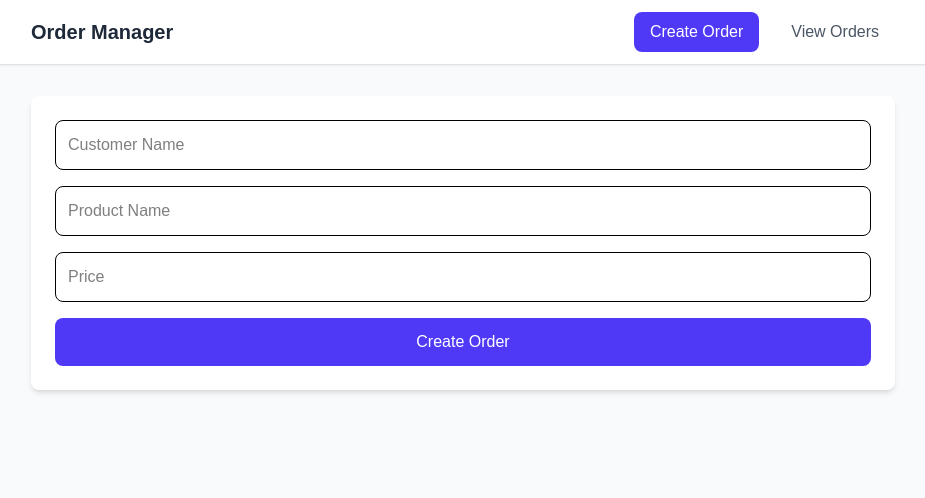
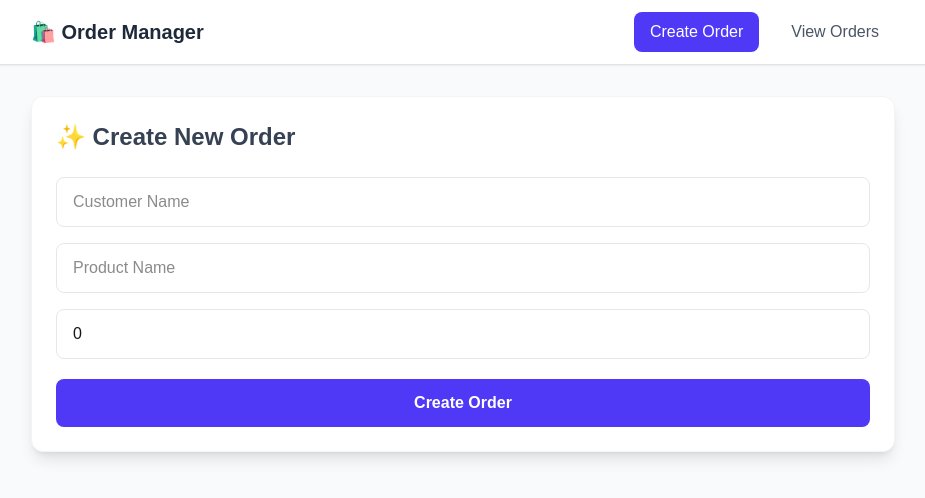
Before and after one commit to Shreya728/order-frontend, a Next.js app: page / in a window 1280 px wide. Shown: the top 498 px of the page, without its empty margins (177-1102 px from the left). Built offline with nearby package versions, Linux system fonts and the light colour scheme.

Commit message:
Update index.js

```diff
--- a/pages/index.js
+++ b/pages/index.js
@@ -5,26 +5,33 @@ import { TrashIcon } from '@heroicons/react/24/outline'
 const API_URL = "https://order-backend-1.onrender.com"
 const axiosInstance = axios.create({
   baseURL: API_URL,
-  timeout: 30000
+  timeout: 15000
 })
 
 export default function Home() {
-  const [view, setView] = useState('create')
+  const [currentView, setCurrentView] = useState('create')
   const [orders, setOrders] = useState([])
   const [formData, setFormData] = useState({
     customer_name: '',
     product_name: '',
-    price: ''
+    price: 0
   })
   const [error, setError] = useState('')
   const [loading, setLoading] = useState(false)
 
+  // Fetch orders when switching to view mode
+  useEffect(() => {
+    if (currentView === 'view') {
+      fetchOrders()
+    }
+  }, [currentView])
+
   const fetchOrders = async () => {
     try {
-      const { data } = await axiosInstance.get('/orders')
-      setOrders(data)
-    } catch (err) {
-      handleError(err, 'fetching orders')
+      const response = await axiosInstance.get('/orders')
+      setOrders(response.data)
+    } catch (error) {
+      handleError(error, 'fetching orders')
     }
   }
 
@@ -32,12 +39,12 @@ export default function Home() {
     e.preventDefault()
     setLoading(true)
     setError('')
-
     try {
-      await axiosInstance.post('/orders', formData)
-      setFormData({ customer_name: '', product_name: '', price: '' })
-    } catch (err) {
-      handleError(err, 'creating order')
+      await axiosInstance.post('/order', formData)
+      setFormData({ customer_name: '', product_name: '', price: 0 })
+      setCurrentView('view') // Switch to view after creation
+    } catch (error) {
+      handleError(error, 'creating order')
     } finally {
       setLoading(false)
     }
@@ -45,41 +52,47 @@ export default function Home() {
 
   const deleteOrder = async (id) => {
     try {
-      await axiosInstance.delete(`/orders/${id}`)
+      await axiosInstance.delete(`/order/${id}`)
       fetchOrders()
-    } catch (err) {
-      handleError(err, 'deleting order')
+    } catch (error) {
+      handleError(error, 'deleting order')
     }
   }
 
   const handleError = (error, context) => {
     let message = `Error ${context}: `
-    message += error.response?.data?.detail || error.message
+    if (error.response) {
+      message += error.response.data?.detail || error.response.statusText
+    } else {
+      message += error.message
+    }
     setError(message)
   }
 
   return (
     <div className="min-h-screen bg-gray-50">
+      {/* Navigation Bar */}
       <nav className="bg-white shadow-sm">
         <div className="max-w-4xl mx-auto px-4">
           <div className="flex justify-between items-center h-16">
-            <h1 className="text-xl font-bold text-gray-800">Order Manager</h1>
-            <div className="flex gap-4">
+            <h1 className="text-xl font-bold text-gray-800">🛍️ Order Manager</h1>
+            <div className="flex space-x-4">
               <button
-                onClick={() => setView('create')}
+                onClick={() => setCurrentView('create')}
                 className={`px-4 py-2 rounded-lg ${
-                  view === 'create' ? 'bg-indigo-600 text-white' : 'text-gray-600'
+                  currentView === 'create'
+                    ? 'bg-indigo-600 text-white'
+                    : 'text-gray-600 hover:bg-gray-100'
                 }`}
               >
                 Create Order
               </button>
               <button
-                onClick={() => {
-                  setView('view')
-                  fetchOrders()
-                }}
+                onClick={() => setCurrentView('view')}
                 className={`px-4 py-2 rounded-lg ${
-                  view === 'view' ? 'bg-indigo-600 text-white' : 'text-gray-600'
+                  currentView === 'view'
+                    ? 'bg-indigo-600 text-white'
+                    : 'text-gray-600 hover:bg-gray-100'
                 }`}
               >
                 View Orders
@@ -96,49 +109,89 @@ export default function Home() {
           </div>
         )}
 
-        {view === 'create' ? (
-          <form onSubmit={handleSubmit} className="space-y-4 bg-white p-6 rounded-lg shadow-md">
+        {currentView === 'create' ? (
+          /* Create Order Form */
+          <div className="bg-white rounded-xl shadow-lg p-6 mb-8 border border-gray-100">
+            <h2 className="text-2xl font-semibold text-gray-700 mb-6">✨ Create New Order</h2>
+            <form onSubmit={handleSubmit} className="space-y-5">
+              <div className="space-y-4">
                 <input
                   type="text"
+                  name="customer_name"
                   placeholder="Customer Name"
                   value={formData.customer_name}
                   onChange={(e) => setFormData({...formData, customer_name: e.target.value})}
-              className="w-full p-3 border rounded-lg text-black focus:ring-indigo-500"
+                  className="w-full px-4 py-3 rounded-lg border border-gray-200 focus:ring-2 focus:ring-indigo-500 outline-none"
                   required
                 />
                 <input
                   type="text"
+                  name="product_name"
                   placeholder="Product Name"
                   value={formData.product_name}
                   onChange={(e) => setFormData({...formData, product_name: e.target.value})}
-              className="w-full p-3 border rounded-lg text-black focus:ring-indigo-500"
+                  className="w-full px-4 py-3 rounded-lg border border-gray-200 focus:ring-2 focus:ring-indigo-500 outline-none"
                   required
                 />
                 <input
                   type="number"
+                  name="price"
                   placeholder="Price"
                   value={formData.price}
-              onChange={(e) => setFormData({...formData, price: e.target.value})}
-              className="w-full p-3 border rounded-lg text-black focus:ring-indigo-500"
+                  onChange={(e) => setFormData({...formData, price: parseFloat(e.target.value)})}
+                  className="w-full px-4 py-3 rounded-lg border border-gray-200 focus:ring-2 focus:ring-indigo-500 outline-none"
                   step="0.01"
                   required
                 />
-            <button type="submit" disabled={loading} className={`w-full bg-indigo-600 text-white p-3 rounded-lg ${loading ? 'opacity-50' : ''}`}>
-              {loading ? 'Processing...' : 'Create Order'}
+              </div>
+              <button
+                type="submit"
+                disabled={loading}
+                className={`w-full bg-indigo-600 hover:bg-indigo-700 text-white font-semibold py-3 px-6 rounded-lg ${
+                  loading ? 'opacity-50 cursor-not-allowed' : ''
+                }`}
+              >
+                {loading ? 'Creating...' : 'Create Order'}
               </button>
             </form>
+          </div>
+        ) : (
+          /* Orders List */
+          <div className="space-y-4">
+            {orders.length === 0 ? (
+              <p className="text-center text-gray-500 py-8">
+                No orders found. Create one to get started!
+              </p>
             ) : (
               orders.map((order) => (
-            <div key={order.id} className="bg-white p-6 rounded-lg shadow-md flex justify-between items-center">
-              <div>
-                <h3>{order.product_name}</h3>
-                <p>{order.customer_name}</p>
-                <p>${order.price.toFixed(2)}</p>
-                <p>{new Date(order.order_date).toLocaleString()}</p>
+                <div key={order.id} className="bg-white rounded-xl shadow-sm p-6 border border-gray-100">
+                  <div className="flex justify-between items-start">
+                    <div className="flex-1">
+                      <div className="flex items-center gap-3 mb-2">
+                        <h3 className="text-xl font-semibold text-gray-800">{order.product_name}</h3>
+                        <span className="text-sm px-2 py-1 bg-green-100 text-green-800 rounded-full">
+                          ${order.price.toFixed(2)}
+                        </span>
                       </div>
-              <button onClick={() => deleteOrder(order.id)} className="text-red-600">Delete</button>
+                      <p className="text-gray-600 mb-1">
+                        <span className="font-medium">Customer:</span> {order.customer_name}
+                      </p>
+                      <p className="text-sm text-gray-400">
+                        📅 {new Date(order.order_date).toLocaleString()}
+                      </p>
+                    </div>
+                    <button
+                      onClick={() => deleteOrder(order.id)}
+                      className="ml-4 px-4 py-2 bg-red-100 hover:bg-red-200 text-red-600 rounded-lg flex items-center gap-2"
+                    >
+                      <TrashIcon className="h-5 w-5" />
+                      Delete
+                    </button>
+                  </div>
                 </div>
               ))
+            )}
+          </div>
         )}
       </div>
     </div>
```
Lines whose indentation alone changed are shown as unchanged.
